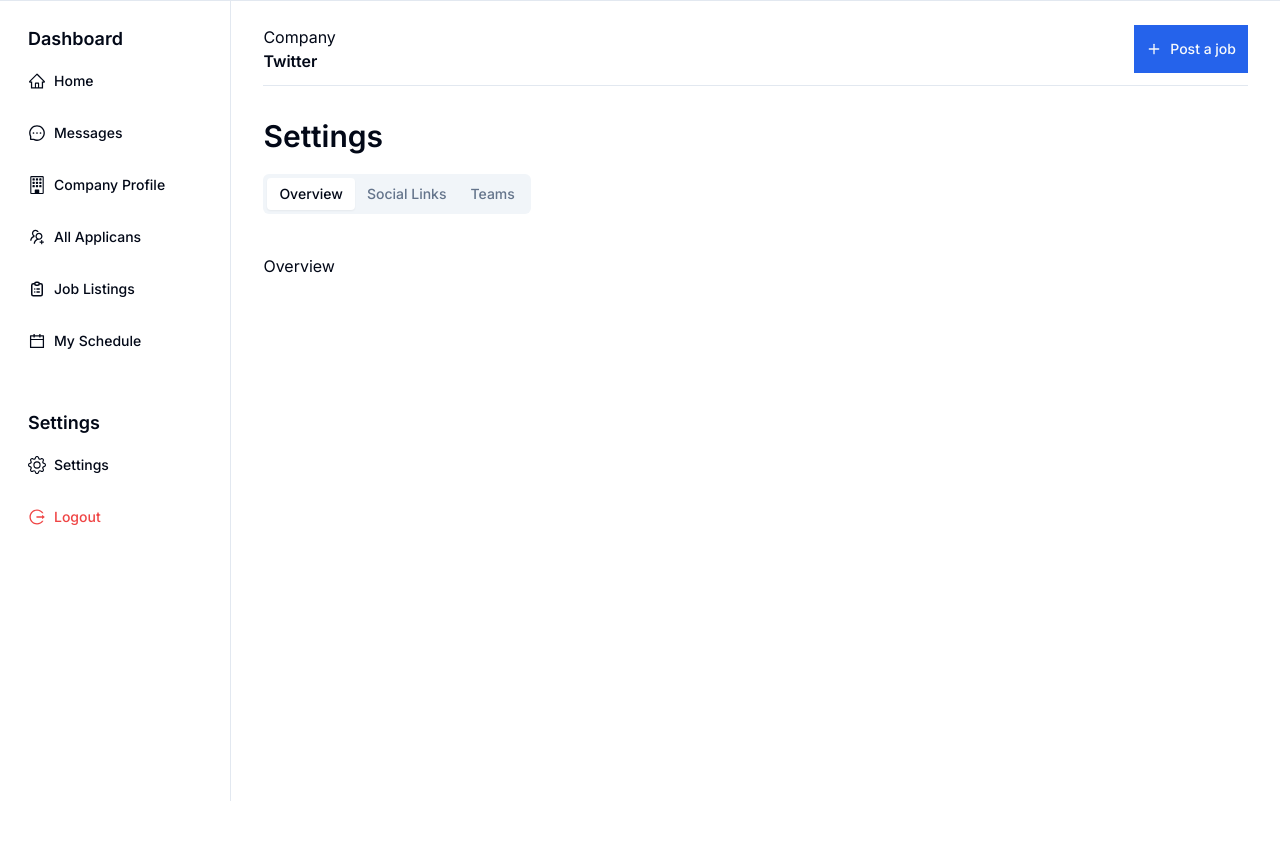
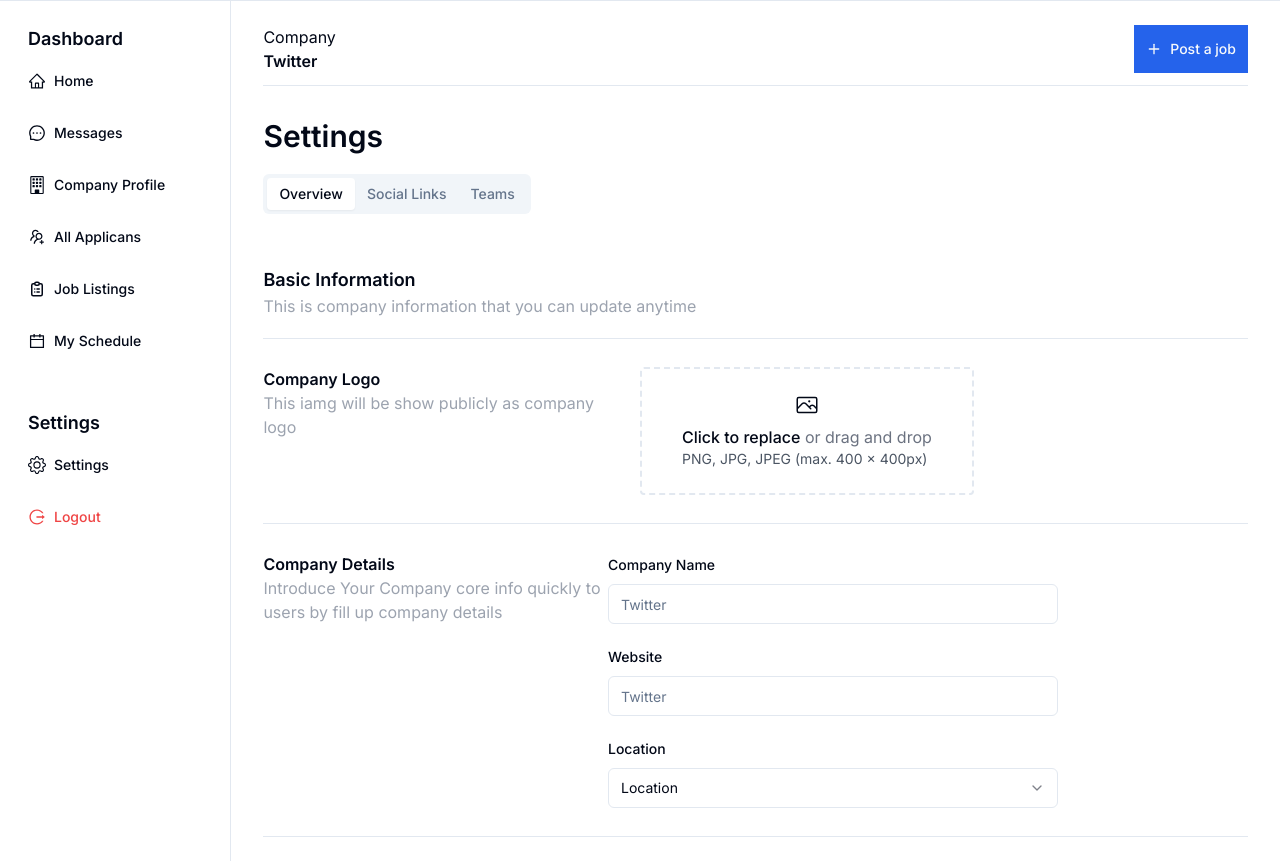
Before and after one commit to alhazme/dashboard-loker, a Next.js app: page /settings in a window 1280 px wide. Before the commit the page ends 801 px from the top, so only its background shows below. Built offline with nearby package versions, Linux system fonts and the light colour scheme.

Commit message:
Slicing Settings Overview Component 3

```diff
--- a/src/app/settings/page.tsx
+++ b/src/app/settings/page.tsx
@@ -1,3 +1,4 @@
+import OverviewForm from '@/components/forms/OverviewForm';
 import { Tabs, TabsContent, TabsList, TabsTrigger } from '@/components/ui/tabs';
 import React, { FC } from 'react'
 
@@ -17,7 +18,7 @@ const SettingsPage: FC<SettingsPageProps> = ({  }) => {
           <TabsTrigger value="teams">Teams</TabsTrigger>
         </TabsList>
         <TabsContent value="overview">
-          <div>Overview</div>
+          <OverviewForm />
         </TabsContent>
         <TabsContent value="socialLinks">
           <div>Social Links</div>
--- a/src/components/forms/OverviewForm/index.tsx
+++ b/src/components/forms/OverviewForm/index.tsx
@@ -1,6 +1,12 @@
 "use client"
 import TitleForm from '@/components/atoms/TitleForm'
+import CustomUpload from '@/components/organisms/CustomUpload'
+import FieldInput from '@/components/organisms/FieldInput'
+import { Form, FormControl, FormDescription, FormField, FormItem, FormLabel, FormMessage } from '@/components/ui/form'
+import { Input } from '@/components/ui/input'
+import { Select, SelectContent, SelectItem, SelectTrigger, SelectValue } from '@/components/ui/select'
 import { Separator } from '@/components/ui/separator'
+import { LOCATION_OPTIONS, optionType } from '@/constants'
 import { overviewFormSchema } from '@/lib/form-schema'
 import { zodResolver } from '@hookform/resolvers/zod'
 import React, { FC } from 'react'
@@ -28,7 +34,67 @@ const OverviewForm: FC<OverviewFormProps> = ({  }) => {
           subtitle="This is company information that you can update anytime"
         />
       </div>
-      <Separator />
+      <Separator className='mb-7' />
+
+      <Form { ...form }>
+        <form onSubmit={ form.handleSubmit(onSubmit) } className='space-y-7'>
+          <FieldInput title="Company Logo" subtitle='This iamg will be show publicly as company logo'>
+            <CustomUpload form={ form } name="image" />
+          </FieldInput>
+          <FieldInput title='Company Details' subtitle='Introduce Your Company core info quickly to users by fill up company details'>
+            <div className='space-y-5'>
+              <FormField
+                control={form.control}
+                name="name"
+                render={({ field }) => (
+                  <FormItem>
+                    <FormLabel>Company Name</FormLabel>
+                    <FormControl>
+                      <Input className="w-[450px]" placeholder="Twitter" {...field} />
+                    </FormControl>
+                    <FormMessage />
+                  </FormItem>
+                )}
+              />
+              <FormField
+                control={form.control}
+                name="website"
+                render={({ field }) => (
+                  <FormItem>
+                    <FormLabel>Website</FormLabel>
+                    <FormControl>
+                      <Input className="w-[450px]" placeholder="Twitter" {...field} />
+                    </FormControl>
+                    <FormMessage />
+                  </FormItem>
+                )}
+              />
+              <FormField
+                control={form.control}
+                name="location"
+                render={({ field }) => (
+                  <FormItem>
+                    <FormLabel>Location</FormLabel>
+                    <Select onValueChange={field.onChange} defaultValue={field.value}>
+                      <FormControl>
+                        <SelectTrigger className='w-[450px]'>
+                          <SelectValue placeholder="Location" />
+                        </SelectTrigger>
+                      </FormControl>
+                      <SelectContent>
+                        { LOCATION_OPTIONS.map((item: optionType, i: number) => (
+                          <SelectItem key={ item.id + i } value={ item.id }>{ item.label }</SelectItem>
+                        ))}
+                      </SelectContent>
+                    </Select>
+                    <FormMessage />
+                  </FormItem>
+                )}
+              />
+            </div>
+          </FieldInput>
+        </form>
+      </Form>
     </div>
   )
 }
--- /dev/null
+++ b/src/components/organisms/CustomUpload/index.tsx
@@ -0,0 +1,91 @@
+"use client";
+
+// import { supabaseGetPublicUrl } from "@/lib/supabase";
+import Image from "next/image";
+import { ChangeEvent, useEffect, useRef, useState } from "react";
+
+interface CustomUploadProps {
+	form: any;
+	name: string;
+}
+
+export default function CustomUpload({ form, name }: CustomUploadProps) {
+	const [previewImg, setPreviewImg] = useState("");
+
+	const inputRef = useRef<HTMLInputElement>(null);
+
+	const handleFileChange = (e: ChangeEvent<HTMLInputElement>) => {
+		if (e.target.files) {
+			setPreviewImg(URL.createObjectURL(e.target.files[0]));
+			form.setValue(name, e.target.files[0]);
+		}
+	};
+
+	const handleUploadFile = () => {
+		inputRef.current?.click();
+	};
+
+	// useEffect(() => {
+	// 	async function getImage() {
+	// 		const { publicUrl } = await supabaseGetPublicUrl(
+	// 			form.getValues(name),
+	// 			"company"
+	// 		);
+	// 		setPreviewImg(publicUrl);
+	// 	}
+
+	// 	if (form.getValues(name) !== "") {
+	// 		getImage();
+	// 	}
+	// }, []);
+
+	return (
+		<div className="inline-flex items-center gap-8">
+			<div>
+				{previewImg !== "" && (
+					<Image
+						width={120}
+						height={120}
+						src={previewImg}
+						alt={previewImg}
+					/>
+				)}
+			</div>
+			<div
+				className="py-6 px-10 border-2 cursor-pointer border-bluePrimary border-dashed w-max rounded-sm"
+				onClick={handleUploadFile}
+			>
+				<svg
+					xmlns="http://www.w3.org/2000/svg"
+					fill="none"
+					viewBox="0 0 24 24"
+					strokeWidth={1.5}
+					stroke="currentColor"
+					className="w-6 h-6 text-bluePrimary mx-auto mb-2"
+				>
+					<path
+						strokeLinecap="round"
+						strokeLinejoin="round"
+						d="M2.25 15.75l5.159-5.159a2.25 2.25 0 013.182 0l5.159 5.159m-1.5-1.5l1.409-1.409a2.25 2.25 0 013.182 0l2.909 2.909m-18 3.75h16.5a1.5 1.5 0 001.5-1.5V6a1.5 1.5 0 00-1.5-1.5H3.75A1.5 1.5 0 002.25 6v12a1.5 1.5 0 001.5 1.5zm10.5-11.25h.008v.008h-.008V8.25zm.375 0a.375.375 0 11-.75 0 .375.375 0 01.75 0z"
+					/>
+				</svg>
+				<div className="text-center">
+					<span className="text-bluePrimary font-medium">
+						Click to replace
+					</span>{" "}
+					<span className="text-gray-500">or drag and drop</span>
+				</div>
+				<div className="text-gray-600 text-sm">
+					PNG, JPG, JPEG (max. 400 x 400px)
+				</div>
+				<input
+					ref={inputRef}
+					type="file"
+					className="hidden"
+					onChange={handleFileChange}
+					accept="image/png, image/jpeg, image/jpg"
+				/>
+			</div>
+		</div>
+	);
+}
--- a/src/constants/index.tsx
+++ b/src/constants/index.tsx
@@ -1,7 +1,18 @@
 import { EnumValues } from "zod";
 import { benefitType } from "./types";
 
-export const JOBTYPES: EnumValues = ['Full-Time', 'Part-Time', 'Remote', 'Internship'];
+export type optionType = {
+  id: string,
+  label: string
+}
+
+export const JOBTYPES: EnumValues = [
+  'Full-Time',
+  'Part-Time',
+  'Remote',
+  'Internship'
+];
+
 export const BENEFITS: benefitType[] = [
 	{
 		benefit: "Full Healthcare",
@@ -32,7 +43,10 @@ export const JOB_LISTING_DATA = [
   }
 ]
 
-export const JOB_APPLICANT_COLUMNS: string[] = ['Name', 'Applied Date']
+export const JOB_APPLICANT_COLUMNS: string[] = [
+  'Name',
+  'Applied Date'
+]
 
 export const JOB_APPLICANT_DATA = [
   {
@@ -40,3 +54,22 @@ export const JOB_APPLICANT_DATA = [
     appliedDate: "15 Aug 2023"
   }
 ]
+
+export const LOCATION_OPTIONS: optionType[] = [
+  {
+    id: 'Indonesia',
+    label: 'Indonesia'
+  },
+  {
+    id: 'Malaysia',
+    label: 'Malaysia'
+  },
+  {
+    id: 'Singapura',
+    label: 'Singapura'
+  },
+  {
+    id: 'Thailand',
+    label: 'Thailand'
+  }
+]
```
